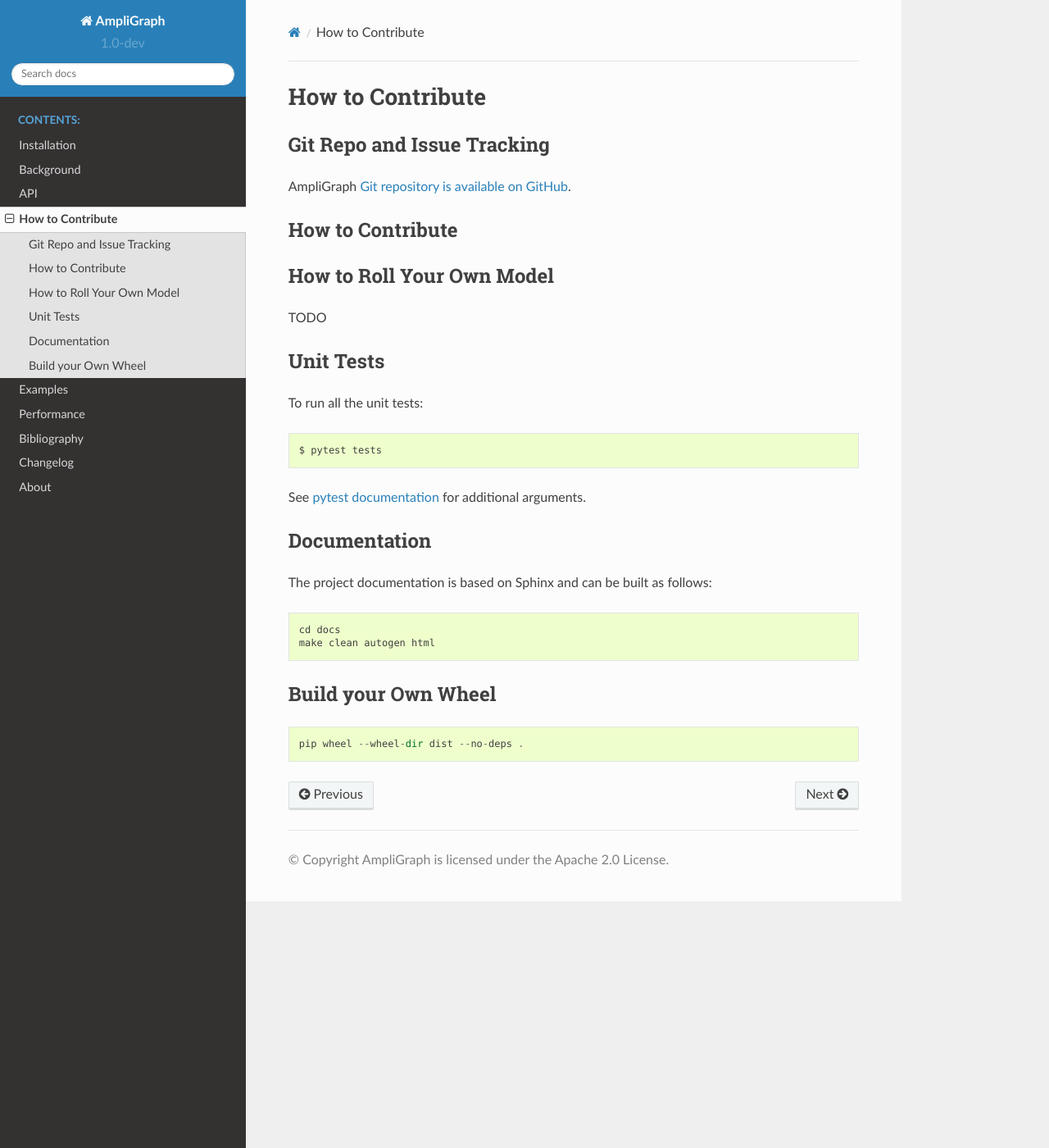
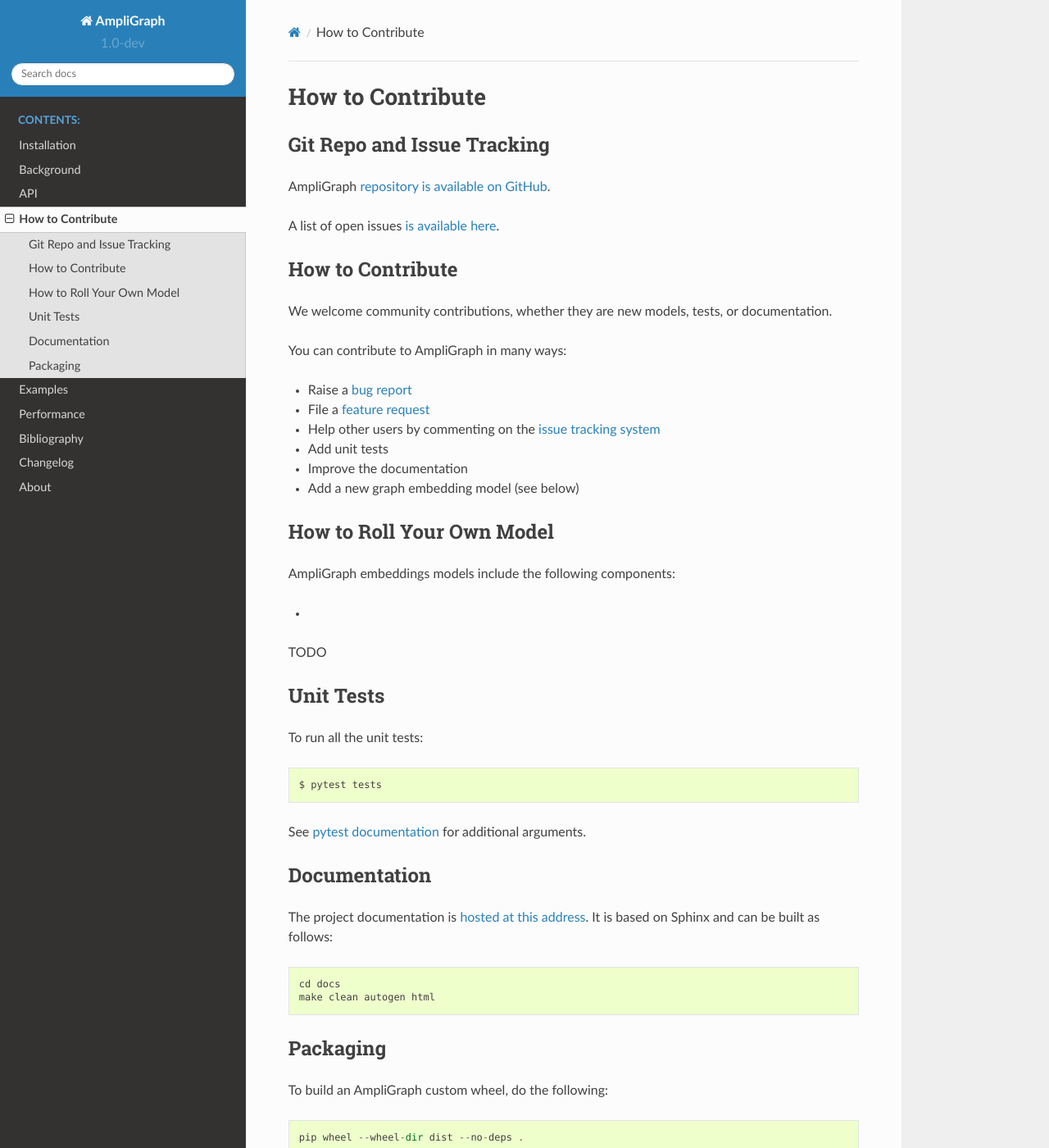
Before and after one commit to Accenture/AmpliGraph, a Sphinx documentation site: the page built from docs/dev.md, in a window 1280 px wide and 1400 px high. Shown: the whole window at 82% size. Built offline with Sphinx 7.4.7 and the Read the Docs theme 2.0.0, drawn with Linux system fonts in a browser that asks for light colours; the version number is read from the project's files by our own code.

Commit message:
how to contribute - partial

````diff
--- a/docs/dev.md
+++ b/docs/dev.md
@@ -2,13 +2,30 @@
 
 ## Git Repo and Issue Tracking
 
-AmpliGraph [Git repository is available on GitHub](https://innersource.accenture.com/projects/DL/repos/xai-link-prediction/).
+AmpliGraph [repository is available on GitHub](https://innersource.accenture.com/projects/DL/repos/xai-link-prediction/).
+
+A list of open issues [is available here](https://github.com/Accenture/AmpliGraph/issues).
 
 
 ## How to Contribute
+We welcome community contributions, whether they are new models, tests, or documentation.
+
+You can contribute to AmpliGraph in many ways:
+- Raise a [bug report](https://github.com/Accenture/AmpliGraph/issues/new?assignees=&labels=&template=bug_report.md&title=)
+- File a [feature request](https://github.com/Accenture/AmpliGraph/issues/new?assignees=&labels=&template=feature_request.md&title=)
+- Help other users by commenting on the [issue tracking system](https://github.com/Accenture/AmpliGraph/issues)
+- Add unit tests
+- Improve the documentation
+- Add a new graph embedding model (see below)
 
 
 ## How to Roll Your Own Model
+
+AmpliGraph embeddings models include the following components:
+
+-
+
+
 
 TODO
 
@@ -26,14 +43,18 @@
 
 ## Documentation
 
-The project documentation is based on Sphinx and can be built as follows:
+The project documentation is [hosted at this address](https://docs.ampligraph.org).
+It is based on Sphinx and can be built as follows:
 
 ```
 cd docs
 make clean autogen html
 ```
 
-## Build your Own Wheel
+
+## Packaging
+
+To build an AmpliGraph custom wheel, do the following:
 
 ```
 pip wheel --wheel-dir dist --no-deps .
````
